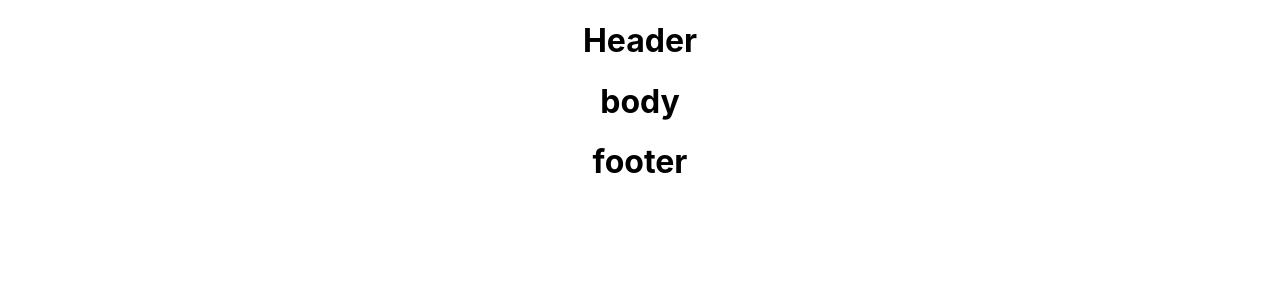
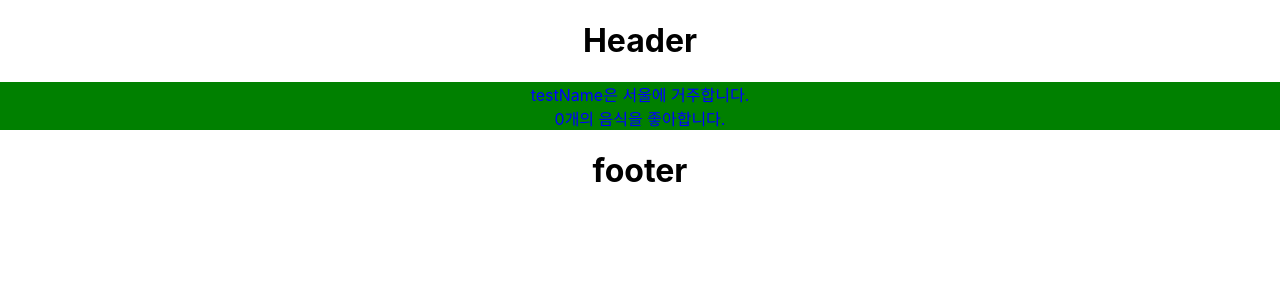
Before and after one commit to klmin/react-study, a React (Create React App) app: page / in a window 1280 px wide. Shown: the top 300 px of the page. Built offline with nearby package versions, Linux system fonts and the light colour scheme.

Commit message:
test: Add Props

```diff
--- a/src/App.js
+++ b/src/App.js
@@ -1,13 +1,19 @@
 import './App.css';
-import Header from './component/Header'
-import Body from './component/Body'
-import Footer from './component/Footer'
+import Header from './components/Header'
+import Body from './components/Body'
+import Footer from './components/Footer'
 
 const App = () => {
+  const props = {
+    name : "testName",
+    location : "서울",
+    //favorList : ["파스타", "빵", "떡볶이"],
+  }
+
   return (
       <div className="App">
         <Header />
-        <Body />
+        <Body {...props} />
         <Footer />
       </div>
   );
--- a/src/component/Body.js
+++ /dev/null
@@ -1,9 +0,0 @@
-const Body = () => {
-    return (
-        <div>
-            <h1>body</h1>
-        </div>
-    );
-}
-
-export default Body;
--- /dev/null
+++ b/src/components/Body.css
@@ -0,0 +1,4 @@
+.body {
+    background-color: green;
+    color: blue;
+  }
--- /dev/null
+++ b/src/components/Body.js
@@ -0,0 +1,21 @@
+import "./Body.css";
+
+const Body = ({name, location, favorList}) => {
+
+    return(
+        <div className="body">
+            {name}은 {location}에 거주합니다.
+            <br/>
+            {favorList.length}개의 음식을 좋아합니다.
+        </div>
+    );
+
+};
+
+Body.defaultProps = {
+    favorList: [],
+};
+
+
+
+export default Body;
```
Also changed, not shown: src/components/Footer.js (renamed from src/component/Footer.js), src/components/Header.js (renamed from src/component/Header.js).
